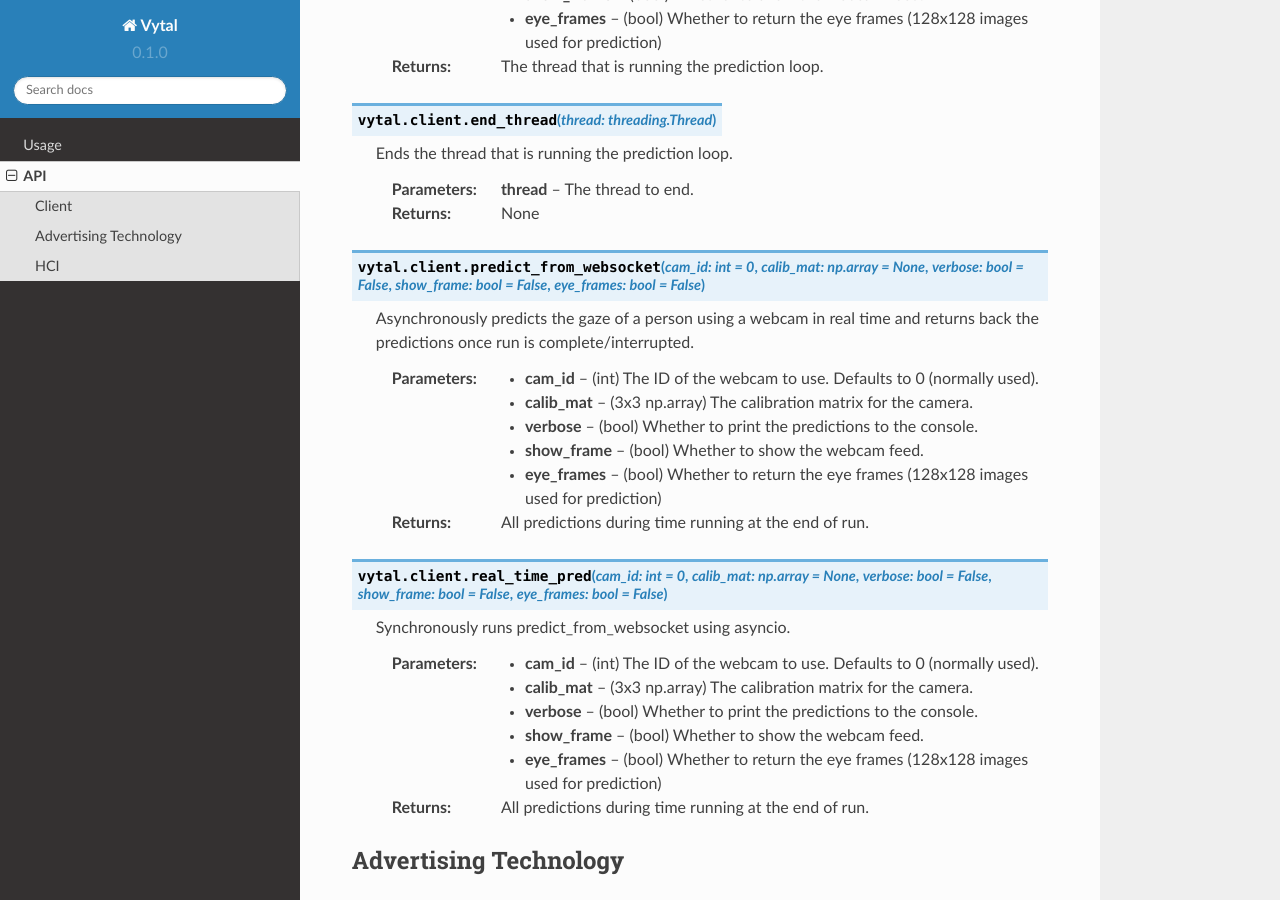
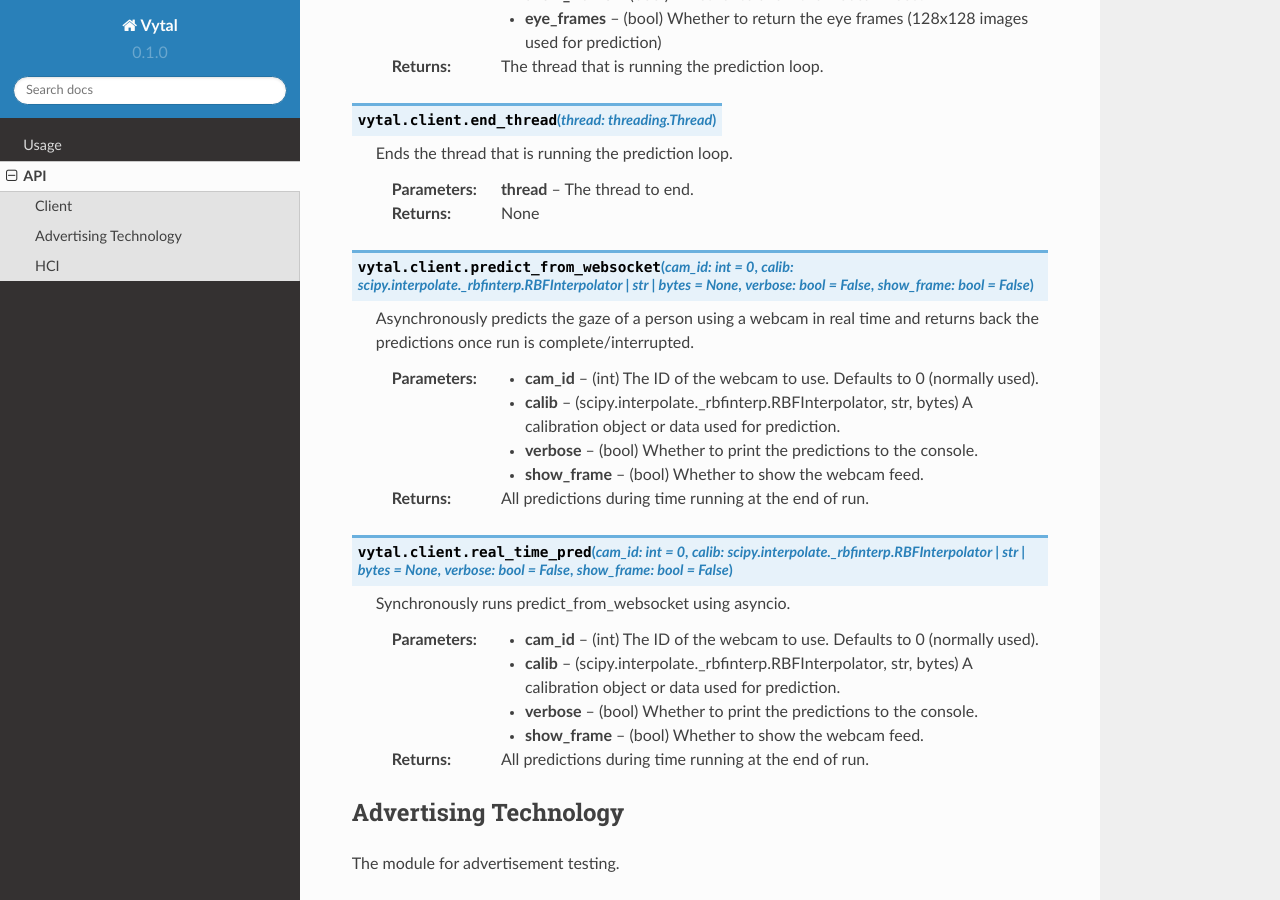
Before and after one commit to anantk2006/vytal, a Sphinx documentation site: the page built from docs/source/api.rst, in a window 1280 px wide and 900 px high, scrolled down 1110 px. Built offline with Sphinx 7.4.7 and the Read the Docs theme 2.0.0, drawn with Linux system fonts in a browser that asks for light colours.

Commit message:
Update api.rst

```diff
--- a/docs/source/api.rst
+++ b/docs/source/api.rst
@@ -56,30 +56,28 @@
     :param thread: The thread to end.
     :return: None
 
-.. py:function:: predict_from_websocket(cam_id: int = 0, calib_mat: np.array = None, verbose: bool = False, show_frame: bool = False, eye_frames: bool = False)
+.. py:function:: predict_from_websocket(cam_id: int = 0, calib: Union[scipy.interpolate._rbfinterp.RBFInterpolator, str, bytes] = None, verbose: bool = False, show_frame: bool = False)
     :module: vytal.client
     :noindex:
 
     Asynchronously predicts the gaze of a person using a webcam in real time and returns back the predictions once run is complete/interrupted.
 
     :param cam_id: (int) The ID of the webcam to use. Defaults to 0 (normally used).
-    :param calib_mat: (3x3 np.array) The calibration matrix for the camera.
+    :param calib: (scipy.interpolate._rbfinterp.RBFInterpolator, str, bytes) A calibration object or data used for prediction.
     :param verbose: (bool) Whether to print the predictions to the console.
     :param show_frame: (bool) Whether to show the webcam feed.
-    :param eye_frames: (bool) Whether to return the eye frames (128x128 images used for prediction)
     :return: All predictions during time running at the end of run.
 
-.. py:function:: real_time_pred(cam_id: int = 0, calib_mat: np.array = None, verbose: bool = False, show_frame: bool = False, eye_frames: bool = False)
+.. py:function:: real_time_pred(cam_id: int = 0, calib: Union[scipy.interpolate._rbfinterp.RBFInterpolator, str, bytes] = None, verbose: bool = False, show_frame: bool = False)
     :module: vytal.client
     :noindex:
 
     Synchronously runs predict_from_websocket using asyncio.
 
     :param cam_id: (int) The ID of the webcam to use. Defaults to 0 (normally used).
-    :param calib_mat: (3x3 np.array) The calibration matrix for the camera.
+    :param calib: (scipy.interpolate._rbfinterp.RBFInterpolator, str, bytes) A calibration object or data used for prediction.
     :param verbose: (bool) Whether to print the predictions to the console.
     :param show_frame: (bool) Whether to show the webcam feed.
-    :param eye_frames: (bool) Whether to return the eye frames (128x128 images used for prediction)
     :return: All predictions during time running at the end of run.
 
 Advertising Technology
```
